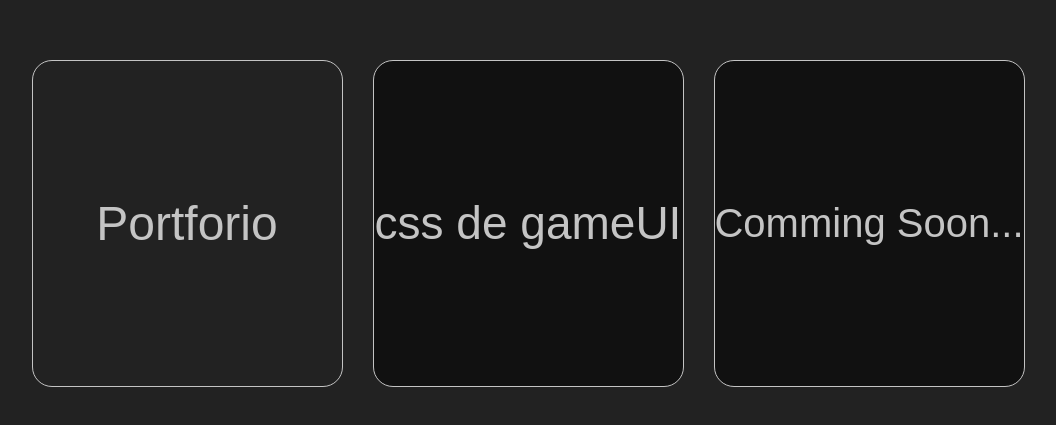
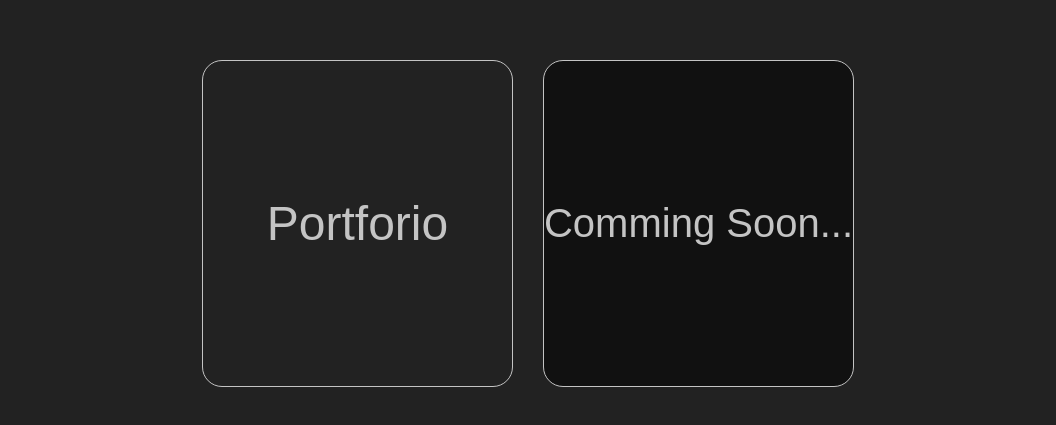
Before and after one commit to ryo-beppu/ryo-beppu.github.io, a React app: page / in a window 1280 px wide. Shown: the part 177-602 px from the top of the page, without its empty margins (97-1153 px from the left). Built offline with nearby package versions, Linux system fonts and the light colour scheme.

Commit message:
ボタンのcss修正

```diff
--- a/src/components/Top/button.tsx
+++ b/src/components/Top/button.tsx
@@ -1,5 +1,5 @@
 import React from 'react';
-import styled, { keyframes } from 'styled-components';
+import styled, { css, keyframes } from 'styled-components';
 
 const fadeIn = keyframes`
   0%{
@@ -33,34 +33,34 @@ const ButtonWrapper = styled.button<{ order: number }>`
   outline: none;
   appearance: none;
   opacity: 0;
-  animation: ${fadeIn} 1s linear ${(props) => (`${props.order}`)}s forwards, ${move} 1s linear ${(props) => (`${props.order}`)}s forwards;
+  animation: ${fadeIn} 1s linear ${({ order }) => (`${order}`)}s forwards, ${move} 1s linear ${({ order }) => (`${order}`)}s forwards;
   z-index:3;
 `;
 
 const StyledText = styled.p<{ fontSize: number }>`
   color:#C4C4C4;
   z-index:2;
-  font-size: ${(props) => (`${props.fontSize}px`)};
+  font-size: ${({ fontSize }) => (`${fontSize}px`)};
 `;
 
-const StyledSvg = styled.svg<{isEnabled: boolean}>`
+const StyledSvg = styled.svg<{ isEnabled: boolean }>`
   position: absolute;
   width:311px;
   height:327px;
   z-index:1;
-  fill-opacity: ${(props) => (props.isEnabled ? 0 : 0.5)};
-  fill: #000000;
+  fill: ${({ isEnabled }) => (isEnabled ? '#222222' : '#111111')};
 
-  ${ButtonWrapper}:hover & {
-    fill-opacity: 1;
-    fill:  #3E3D3D;
-  }
+  ${({ isEnabled }) => isEnabled && css`
+    &:hover {
+      fill: #3E3D3D;
+    }
+  `};
 `;
 
 interface Props {
   isEnabled: boolean;
   text: string;
-  fonSize:number;
+  fonSize: number;
   order: number;
   url: string;
 }
@@ -83,7 +83,11 @@ export const Button: React.FC<Props> = ({
       <StyledText fontSize={fonSize}>
         {text}
       </StyledText>
-      <StyledSvg viewBox="0 0 311 327" xmlns="http://www.w3.org/2000/svg" isEnabled={isEnabled}>
+      <StyledSvg
+        viewBox="0 0 311 327"
+        xmlns="http://www.w3.org/2000/svg"
+        isEnabled={isEnabled}
+      >
         <rect x="0.5" y="0.5" width="310" height="326" rx="19.5" stroke="#C4C4C4" />
       </StyledSvg>
     </ButtonWrapper>
--- a/src/components/Top/index.tsx
+++ b/src/components/Top/index.tsx
@@ -17,9 +17,6 @@ const items: {
 }[] = [
   {
     isEnabled: true, label: 'Portforio', tabId: 'portforio', chapter: '', fontSize: 48, url: 'ryo226.portfolio/',
-  },
-  {
-    isEnabled: false, label: 'css de gameUI', tabId: 'gameUI', chapter: '', fontSize: 46, url: '',
   },
   {
     isEnabled: false, label: 'Comming Soon...', tabId: 'commingSoon', chapter: '', fontSize: 40, url: '',
```
